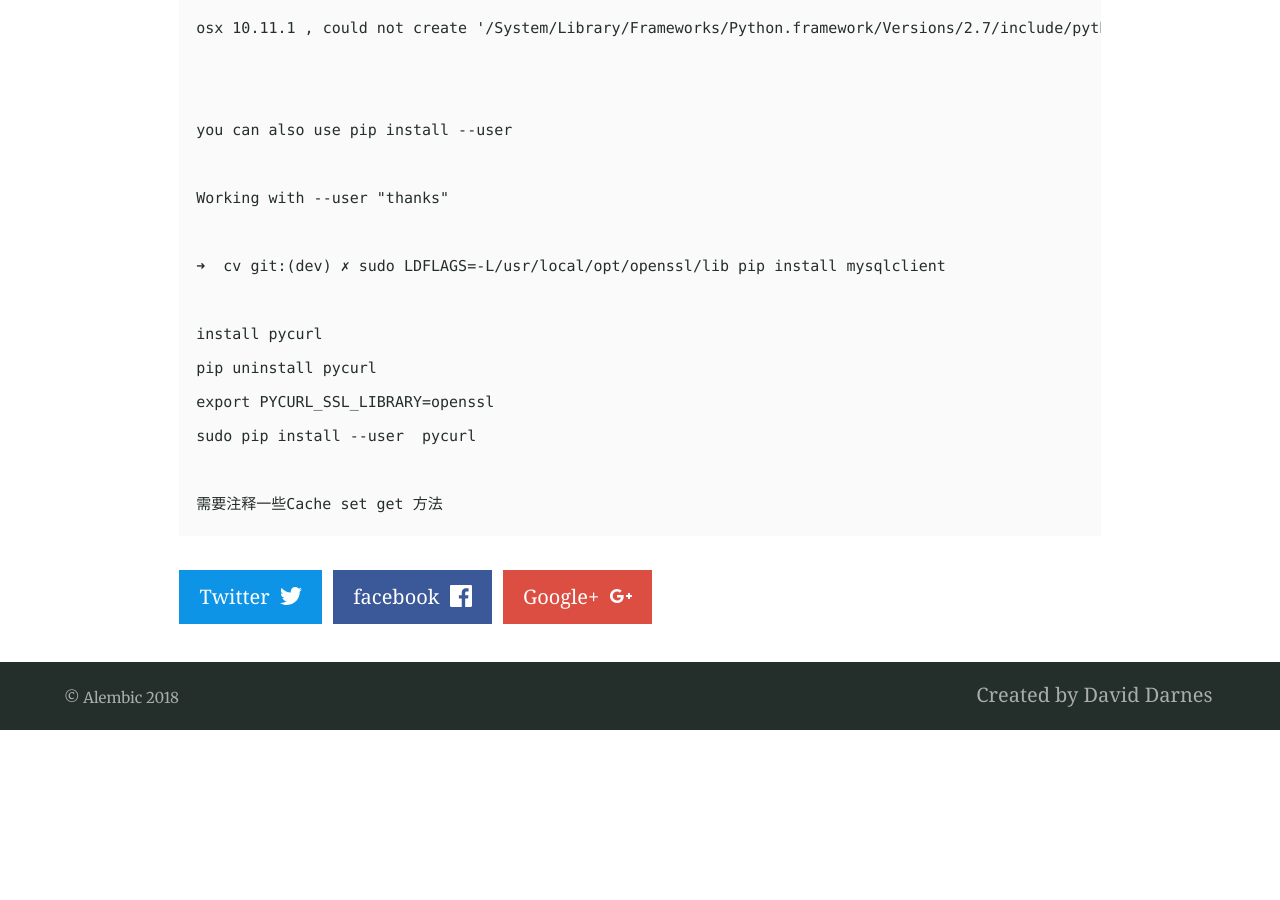
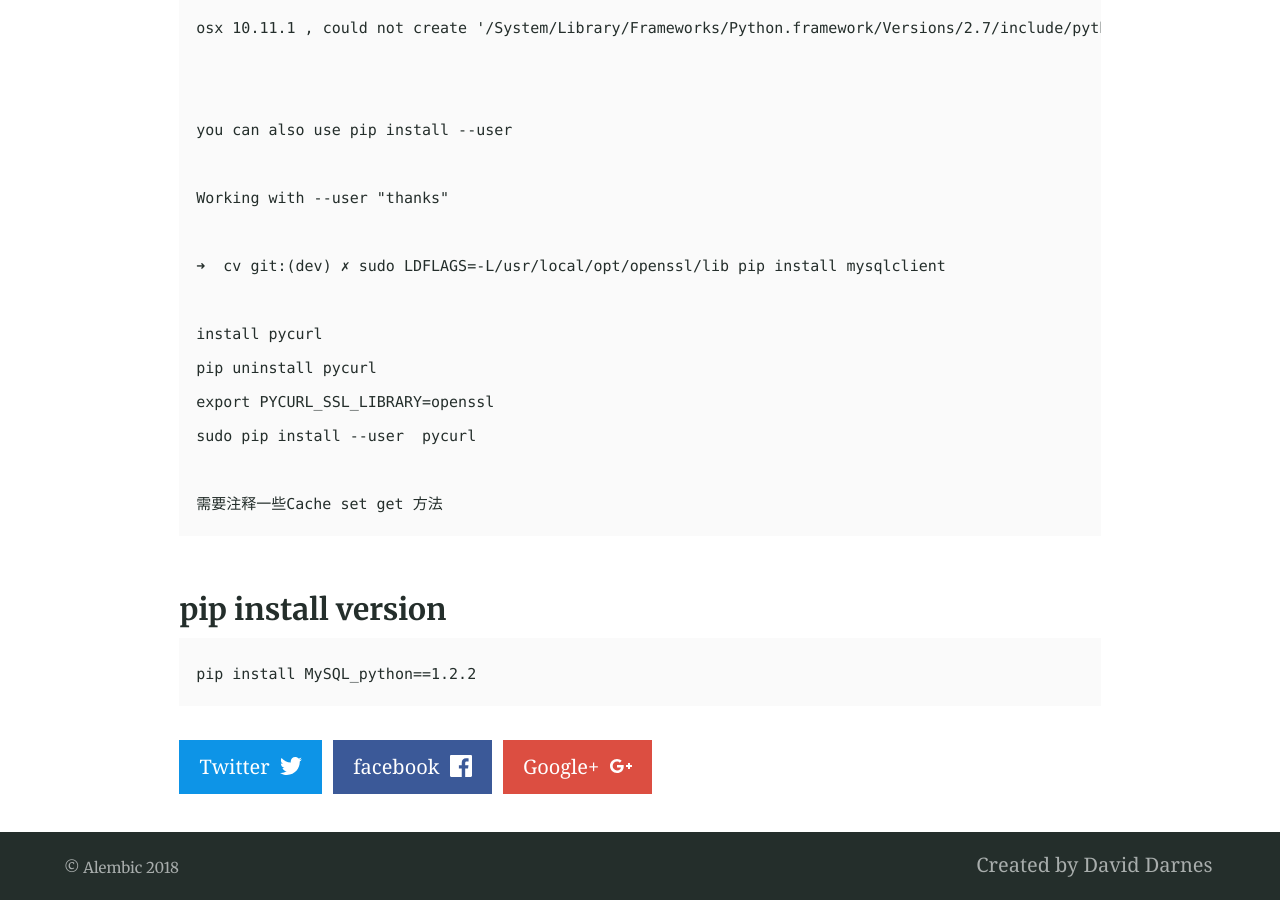
Before and after one commit to wudixm/wudixm.github.io, a Jekyll site: the page built from _posts/2018-04-19-Python.md, in a window 1280 px wide and 900 px high, scrolled down 12847 px. Built offline with Jekyll 4.4.1, drawn with Linux system fonts in a browser that asks for light colours; our own code applies the rules of GitHub Pages for plain Markdown files; before the commit the page ends 13577 px from its top, so only the background shows below that.

Commit message:
add specific version when install with pip

````diff
--- a/_posts/2018-04-19-Python.md
+++ b/_posts/2018-04-19-Python.md
@@ -404,3 +404,8 @@ sudo pip install --user  pycurl
 
 需要注释一些Cache set get 方法
 ```
+
+### pip install version
+```
+pip install MySQL_python==1.2.2
+```
````
